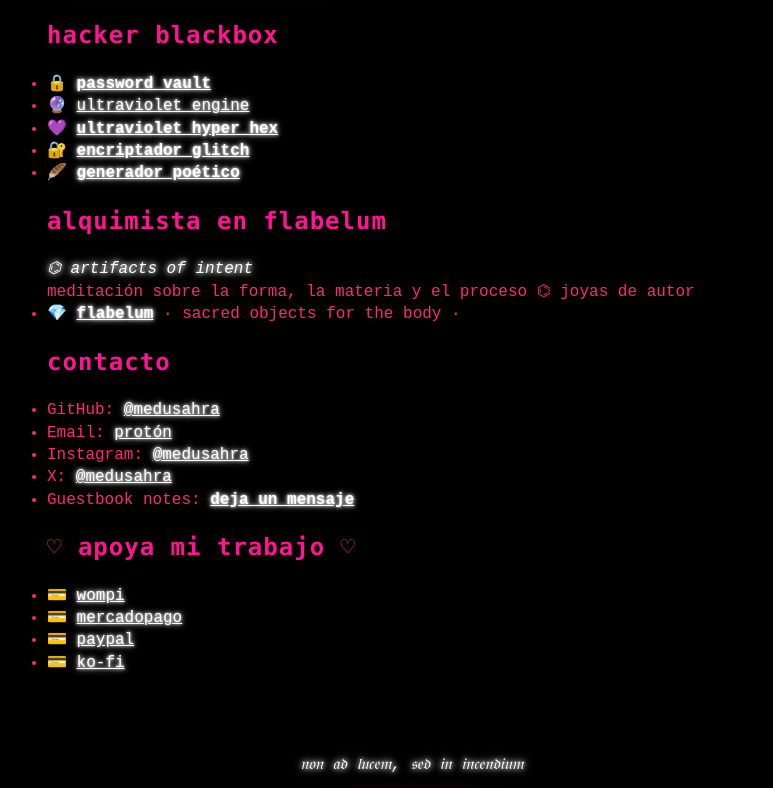
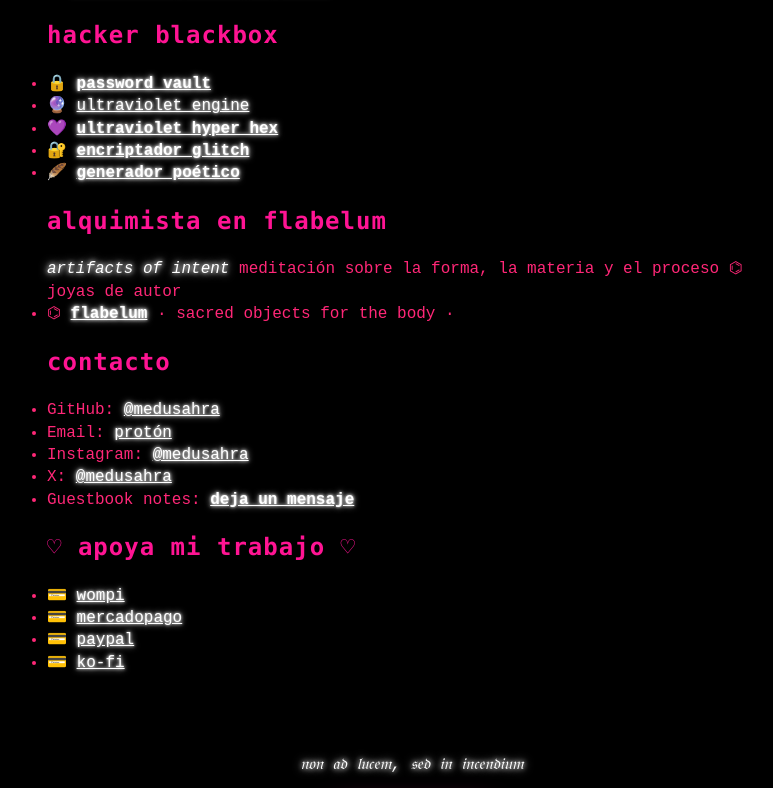
Before and after one commit to medusahra/medusahra.github.io, a Jekyll site: the page built from index.md, in a window 1280 px wide and 900 px high, scrolled down 1156 px, cut to the strip 0-788 px from the top of the window. Shown: the whole strip, without its empty margins (228-1001 px from the left). Built offline with Jekyll 4.4.1, drawn with Linux system fonts in a browser that asks for light colours.

```diff
--- a/index.md
+++ b/index.md
@@ -42,9 +42,9 @@ Escribo ensayo filosófico, crítica cultural y poemas quasi-ensayísticos vagam
 - 🔐 **[encriptador glitch](/2025/11/21/encriptador-glitch.html)**
 - 🪶 **[generador poético](/2025/11/21/generador-poemas.html)**
 ## alquimista en flabelum <br>
-*⌬ artifacts of intent* <br>
+*artifacts of intent*
 meditación sobre la forma, la materia y el proceso ⌬ joyas de autor
-- 💎 **<a href="https://instagram.com/flabelum" target="_blank">flabelum</a>** · sacred objects for the body ·
+- ⌬ **<a href="https://instagram.com/flabelum" target="_blank">flabelum</a>** · sacred objects for the body ·
 ## contacto
 - GitHub: <a href="https://github.com/medusahra" target="_blank">@medusahra</a>
 - Email: <a href="mailto:medusahra@proton.me">protón</a>
```
